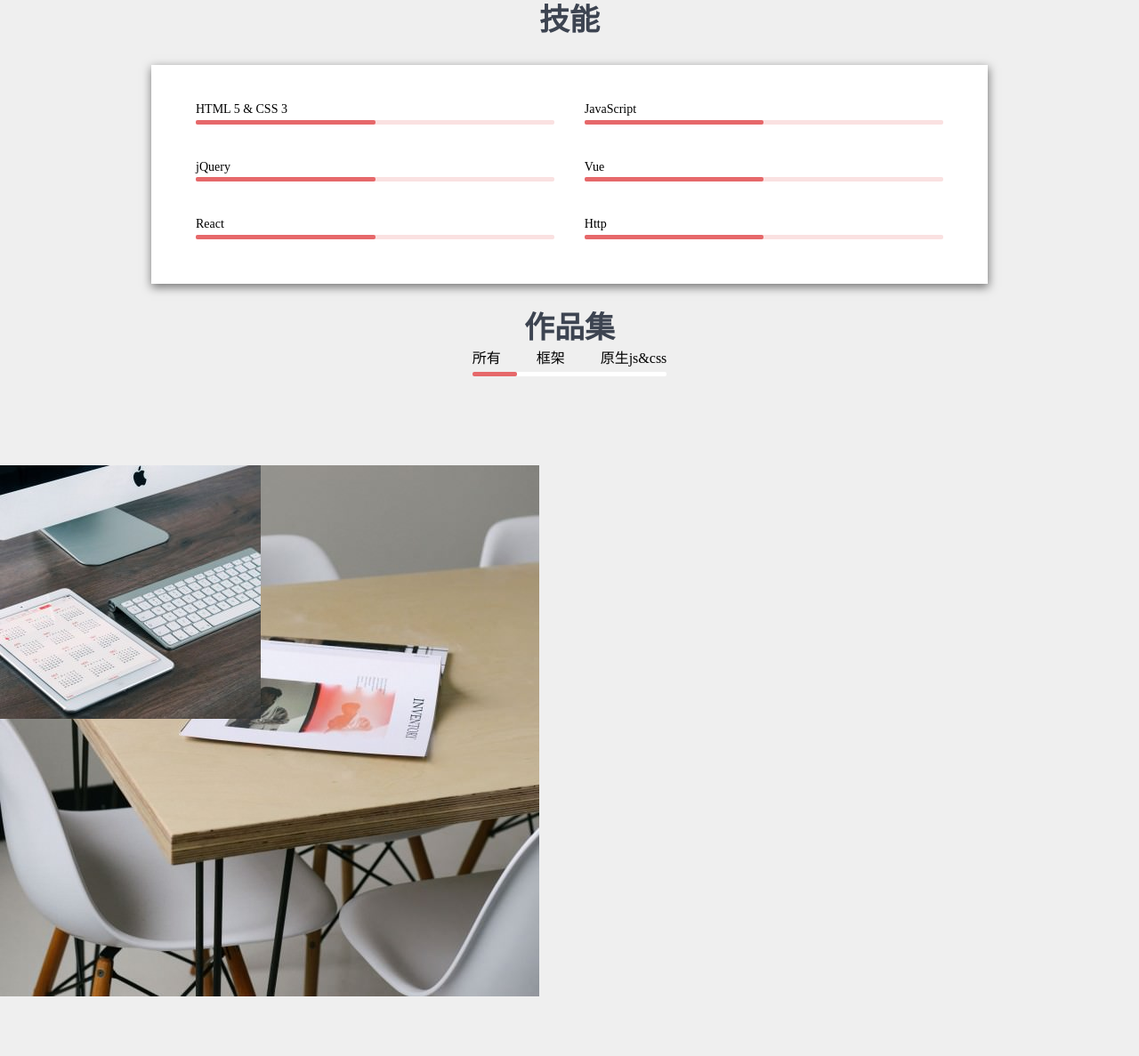
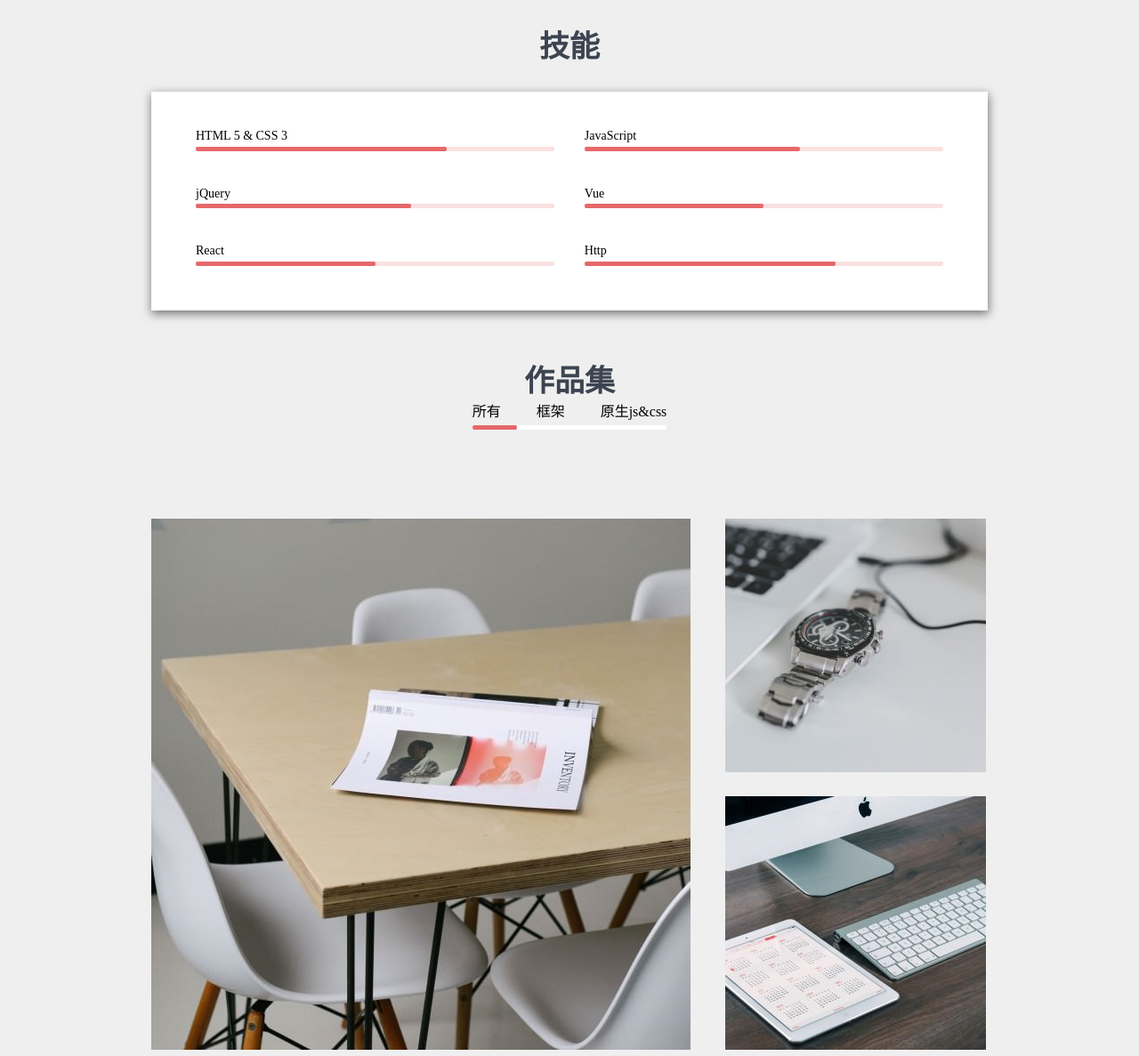
Before and after one commit to ZSHISI14/git-demeo-1, a plain HTML site: page resume/resume.html in a window 1280 px wide. Shown: the part 918-2105 px from the top of the page at 89% size. Before the commit the page ends 2042 px from the top, so only its background shows below. Drawn offline with Linux system fonts and the light colour scheme.

Commit message:
update resume

```diff
--- a/resume/resume.css
+++ b/resume/resume.css
@@ -184,10 +184,12 @@ main .intrduction{
     line-height: 1.8;
     font-weight: 18px;
 }
-.skills{
+.skills,
+.protfolio{
     max-width: 940px;
     margin-left: auto;
     margin-right: auto;
+    margin-top: 60px;
 }
 .skills  h2,
 .protfolio h2{
@@ -231,6 +233,7 @@ main .intrduction{
 }
 .protfolio{
     text-align: center;
+    margin-bottom: 100px;
 }
 .protfolio nav{
     text-align: center;
@@ -277,7 +280,7 @@ main .intrduction{
 .protfolio .works{
     position: relative;
 }
-.protfolio .big,
-.protfolio .small{
+.protfolio .works>.big,
+.protfolio .works>.small{
     position: absolute;
 }
--- a/resume/resume.html
+++ b/resume/resume.html
@@ -54,7 +54,7 @@
                     <hr>
                     <dl >
                         <dt>年龄</dt><dd>23</dd>
-                        <dt>所在城市</dt><dd>温州</dd>
+                        <dt>学历</dt><dd>本科</dd>
                         <dt>邮箱</dt><dd>zh6358@163.com</dd>
                         <dt>手机</dt><dd>13968901797</dd>
                     </dl>
@@ -84,37 +84,37 @@
             <li>
                 <h3>HTML 5 &amp; CSS 3</h3>
                 <div class="progressBar">
-                    <div class="progress"></div>
+                    <div class="progress" style="width: 70%"></div>
                 </div>
             </li>
             <li>
                 <h3>JavaScript</h3>
                 <div class="progressBar">
-                    <div class="progress"></div>
+                    <div class="progress" style="width: 60%"></div>
                 </div>
             </li>
             <li>
                 <h3>jQuery</h3>
                 <div class="progressBar">
-                    <div class="progress"></div>
+                    <div class="progress" style="width: 60%"></div>
                 </div>
             </li>
             <li>
                 <h3>Vue</h3>
                 <div class="progressBar">
-                    <div class="progress"></div>
+                    <div class="progress" style="width: 50%"></div>
                 </div>
             </li>
             <li>
                 <h3>React</h3>
                 <div class="progressBar">
-                    <div class="progress"></div>
+                    <div class="progress" style="width: 50%"></div>
                 </div>
             </li>
             <li>
                 <h3>Http</h3>
                 <div class="progressBar">
-                    <div class="progress"></div>
+                    <div class="progress" style="width: 70%"></div>
                 </div>
             </li>
         </ol>
@@ -142,10 +142,16 @@
                 protfolioBar.className ='bar state-3'
             }
         </script>
-            <div class="works">
-                <div class="big"><img src="./img/1.jpg"></div>
-                <div class="small"><img src="./img/2.jpg" alt=""></div>
-                <div class="small"><img src="./img/3.jpg" alt=""></div>
+        <div class="works" style="height: 597px">
+            <div class="big" style="top: 0; left: 0;">
+                <img src="./img/1.jpg" alt="作品一">
+            </div>
+            <div class="small" style="top: 0; left: 645px;">
+                <img src="./img/2.jpg" alt="作品二">
+            </div>
+            <div class="small" style="top: 312px; left: 645px;">
+                <img src="./img/3.jpg" alt="作品三">
+            </div>
         </div>
     </section>
 </body>
```
Lines whose indentation alone changed are shown as unchanged.
